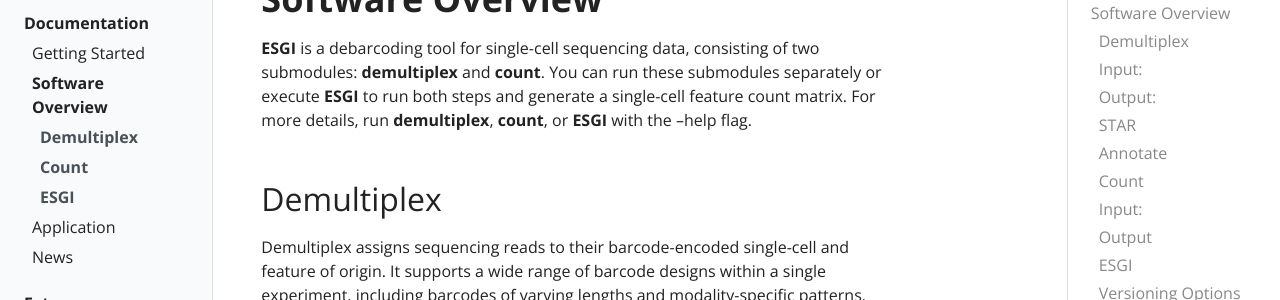
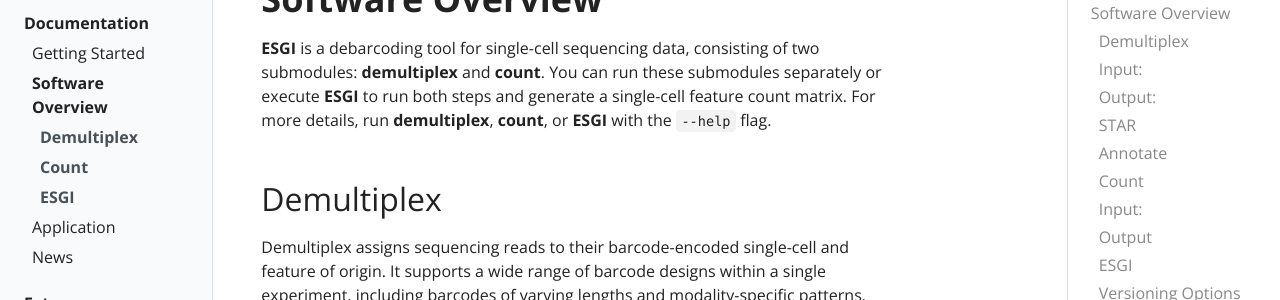
Before and after one commit to tstohn/ESGI.documentation, a Jekyll site: the page built from _docs/software-overview.md, in a window 1280 px wide and 900 px high. Shown: the part 195-495 px from the top of the window. Built offline with Jekyll 4.4.1, drawn with Linux system fonts in a browser that asks for light colours.

```diff
--- a/_docs/software-overview.md
+++ b/_docs/software-overview.md
@@ -5,7 +5,7 @@ description: How to turn on and use versioning
 
 # Software Overview
 
-**ESGI** is a debarcoding tool for single-cell sequencing data, consisting of two submodules: **demultiplex** and **count**. You can run these submodules separately or execute **ESGI** to run both steps and generate a single-cell feature count matrix. For more details, run **demultiplex**, **count**, or **ESGI** with the --help flag.
+**ESGI** is a debarcoding tool for single-cell sequencing data, consisting of two submodules: **demultiplex** and **count**. You can run these submodules separately or execute **ESGI** to run both steps and generate a single-cell feature count matrix. For more details, run **demultiplex**, **count**, or **ESGI** with the  `--help` flag.
 
 ## Demultiplex
 Demultiplex assigns sequencing reads to their barcode-encoded single-cell and feature of origin. It supports a wide range of barcode designs within a single experiment, including  barcodes of varying lengths and modality-specific patterns. The tool also allows for mismatches in the barcode patterns arising from insertions, deletions, and substitutions. For generic barcode sequences that encode cell and feature identities, the barcode structure must be specified. This structure is defined by positional barcode patterns, including the number of mismatches allowed for per pattern. When the barcode pattern encodes a gene or transcripts, **ESGI** calls the **STAR** aligner to map these reads to a reference genome, after which **annotate** is used to add the STAR-derived genomic informatiom to the output.
```
